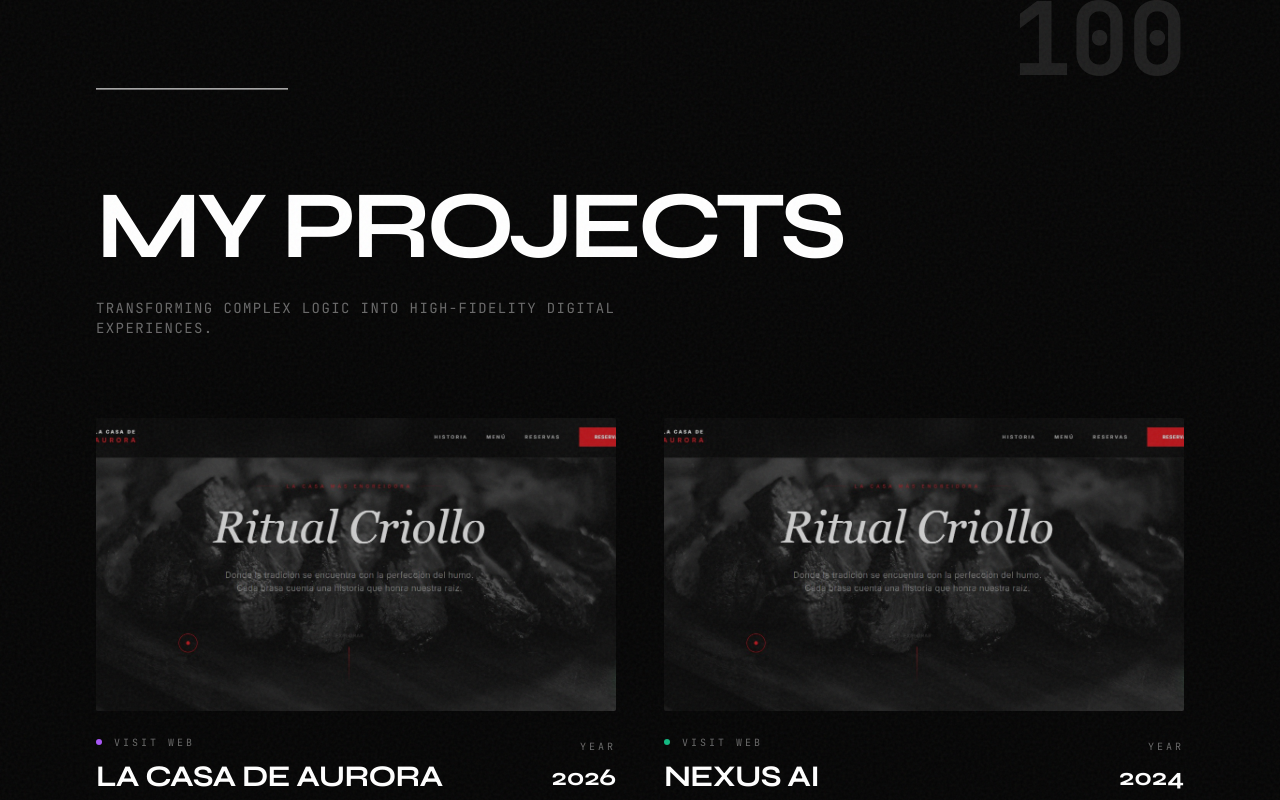
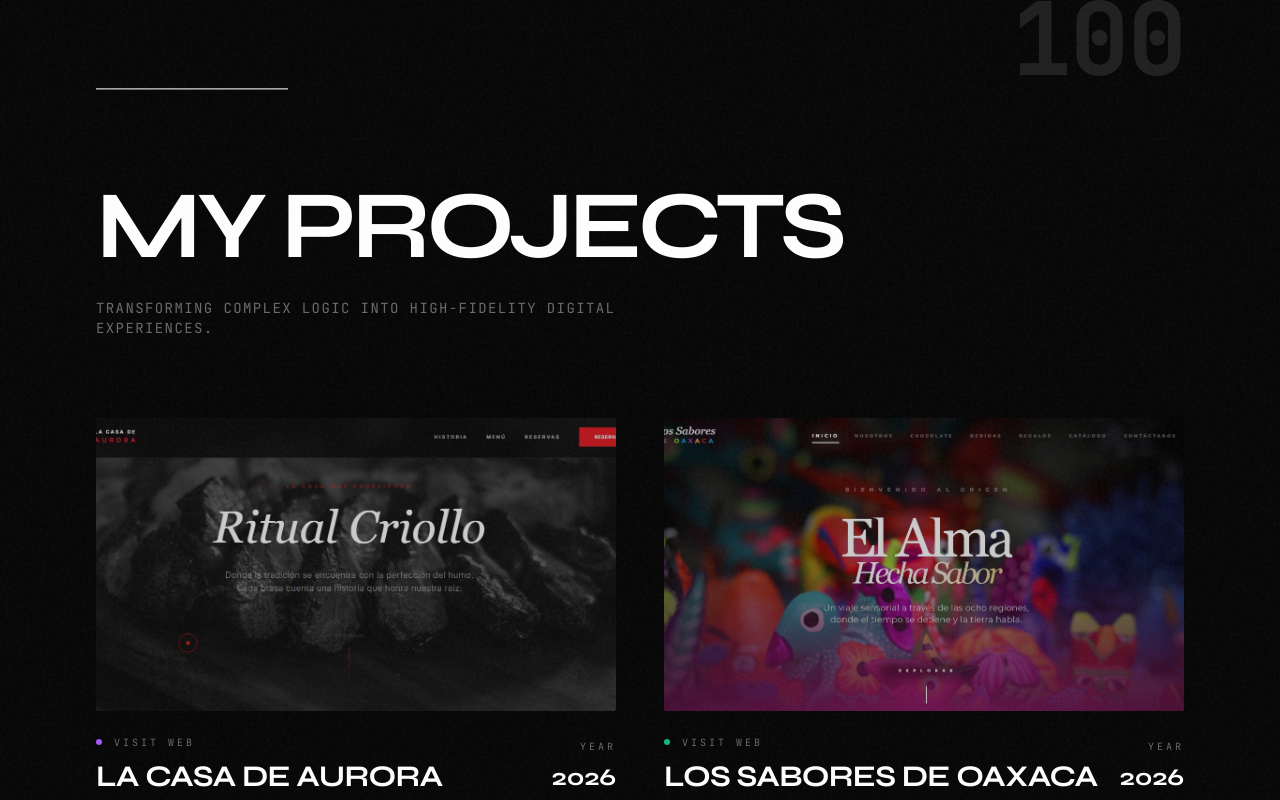
Before and after one commit to TracyMooor/PortafolioWebTracy, a React (Vite) app: page /projects in a window 1280 px wide. Built offline with nearby package versions, Linux system fonts and the light colour scheme.

Commit message:
feat: Add new project data for La Casa de Aurora and Los Sabores de Oaxaca, including an image for the latter.

```diff
--- a/components/projectsData.ts
+++ b/components/projectsData.ts
@@ -10,66 +10,12 @@ export const projects = [
         glowColor: 'rgba(168, 85, 247, 0.6)',
     },
     {
-        title: 'Nexus AI',
+        title: 'LOS SABORES DE OAXACA',
         category: 'Visit Web',
-        year: '2024',
-        img: '/lacasa.jpg',
-        link: 'https://nexus-ai-platform.vercel.app/',
+        year: '2026',
+        img: '/lossabores.jpeg',
+        link: 'https://lossaboresdeoaxaca.vercel.app/',
         accentColor: '#10B981', // Green
         glowColor: 'rgba(16, 185, 129, 0.6)',
-    },
-    {
-        title: 'EcoFlow',
-        category: 'Visit Web',
-        year: '2024',
-        img: '/lacasa.jpg',
-        link: 'https://ecoflow-green.vercel.app/',
-        accentColor: '#3B82F6', // Blue
-        glowColor: 'rgba(59, 130, 246, 0.6)',
-    },
-    {
-        title: 'Mono Collective',
-        category: 'Visit Web',
-        year: '2023',
-        img: '/lacasa.jpg',
-        link: 'https://mono-collective.vercel.app/',
-        accentColor: '#F59E0B', // Orange
-        glowColor: 'rgba(245, 158, 11, 0.6)',
-    },
-    {
-        title: 'La Casa de Aurora',
-        category: 'Visit Web',
-        year: '2026',
-        img: '/lacasa.jpg',
-        link: 'https://lacasadeaurora.vercel.app/',
-        accentColor: '#EF4444', // Red
-        glowColor: 'rgba(239, 68, 68, 0.6)',
-    },
-    {
-        title: 'Nexus AI',
-        category: 'Visit Web',
-        year: '2024',
-        img: '/lacasa.jpg',
-        link: 'https://nexus-ai-platform.vercel.app/',
-        accentColor: '#06B6D4', // Cyan
-        glowColor: 'rgba(6, 182, 212, 0.6)',
-    },
-    {
-        title: 'EcoFlow',
-        category: 'Visit Web',
-        year: '2024',
-        img: '/lacasa.jpg',
-        link: 'https://ecoflow-green.vercel.app/',
-        accentColor: '#8B5CF6', // Violet
-        glowColor: 'rgba(139, 92, 246, 0.6)',
-    },
-    {
-        title: 'Mono Collective',
-        category: 'Visit Web',
-        year: '2023',
-        img: '/lacasa.jpg',
-        link: 'https://mono-collective.vercel.app/',
-        accentColor: '#EC4899', // Pink
-        glowColor: 'rgba(236, 72, 153, 0.6)',
     }
 ];
```
Also changed, not shown: public/lossabores.jpeg (added).
